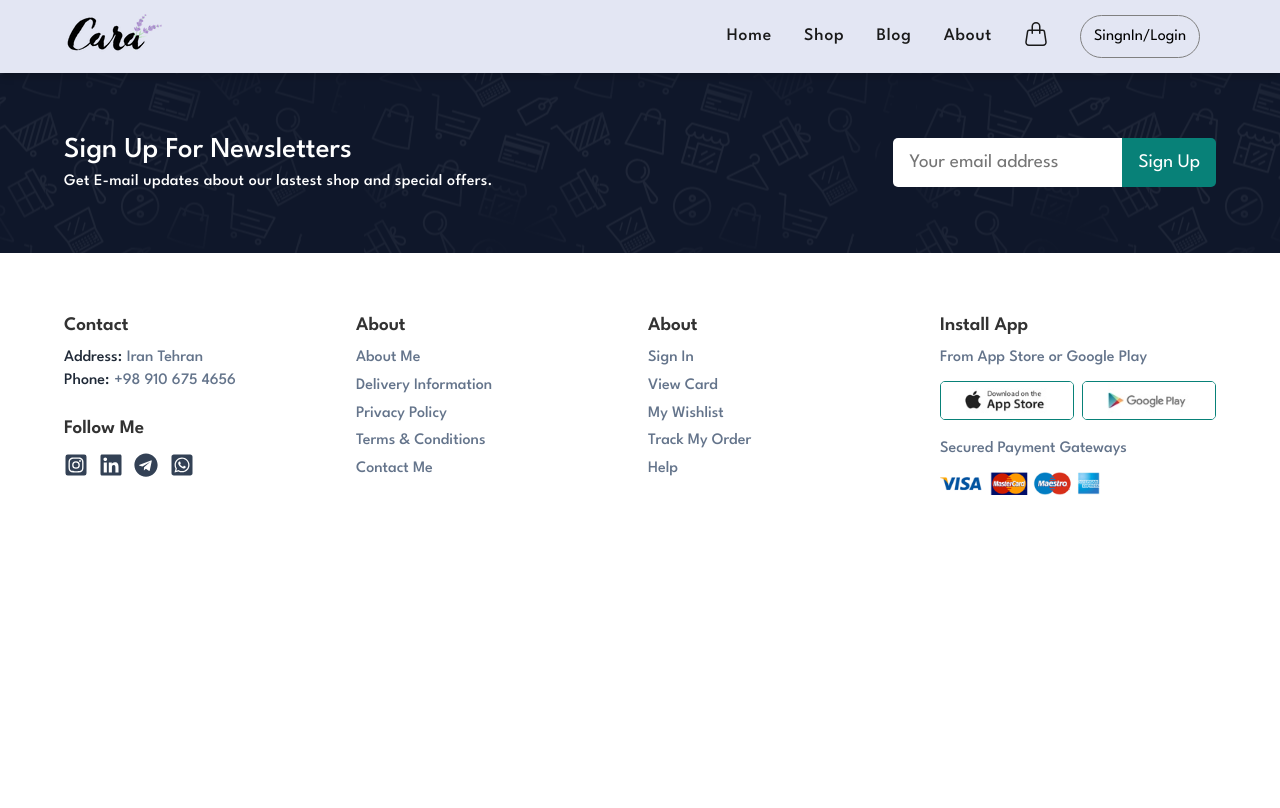
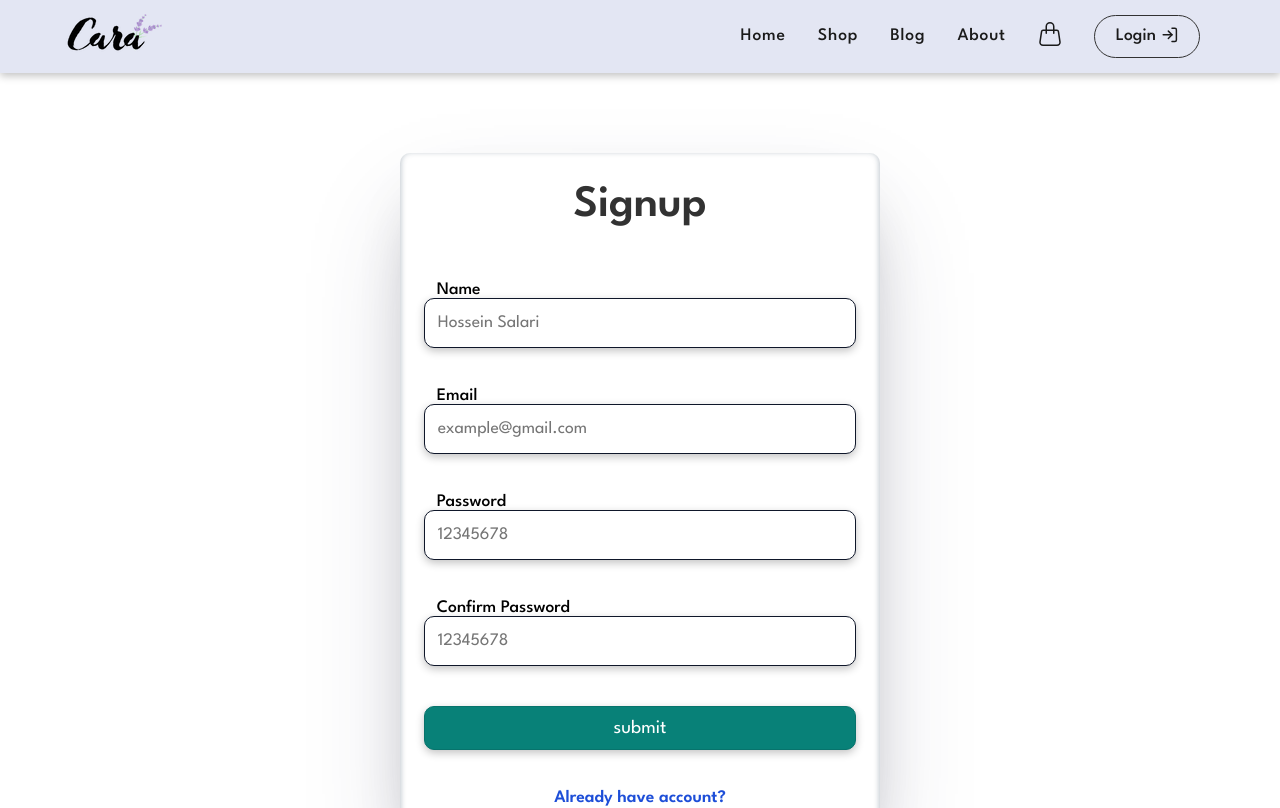
Before and after one commit to Hooseinsalari/Cara, a React (Create React App) app: page /signup in a window 1280 px wide. Shown: the top 808 px of the page. Built offline with nearby package versions, Linux system fonts and the light colour scheme.

Commit message:
create login and signup pages and create scroll up component and add login link in responsive nav menu

```diff
--- a/src/App.js
+++ b/src/App.js
@@ -1,28 +1,35 @@
-import './App.css';
-import {Routes, Route} from "react-router-dom";
+import "./App.css";
+import { Routes, Route } from "react-router-dom";
 
 // context
-import CartContextProvider from './context/CartContextProvider';
+import CartContextProvider from "./context/CartContextProvider";
 
 // pages
-import HomePage from './pages/HomePage';
-import ShopPage from './pages/ShopPage';
-import CartPage from './pages/CartPage';
+import HomePage from "./pages/HomePage";
+import ShopPage from "./pages/ShopPage";
+import CartPage from "./pages/CartPage";
+import LoginPage from "./pages/LoginPage";
+import SignupPage from "./pages/SignupPage";
 
 // components
-import Navbar from './components/shared/Navbar';
-import Footer from './components/shared/Footer';
+import Navbar from "./components/shared/Navbar";
+import Footer from "./components/shared/Footer";
+import ScrollToTop from "./helper/ScrollToTop";
 
 function App() {
   return (
     <CartContextProvider>
       <div className="App">
         <Navbar />
-        <Routes>
-          <Route path='/cart' element={<CartPage />} />
-          <Route path='/shop' element={<ShopPage />} />
-          <Route path='/' element={<HomePage />} />
-        </Routes>
+        <ScrollToTop>
+          <Routes>
+            <Route path="/signup" element={<SignupPage />} />
+            <Route path="/login" element={<LoginPage />} />
+            <Route path="/cart" element={<CartPage />} />
+            <Route path="/shop" element={<ShopPage />} />
+            <Route path="/" element={<HomePage />} />
+          </Routes>
+        </ScrollToTop>
         <Footer />
       </div>
     </CartContextProvider>
--- a/src/components/shared/Navbar.js
+++ b/src/components/shared/Navbar.js
@@ -11,6 +11,7 @@ import logo from "../../img/logo.png";
 import { FaBars } from "react-icons/fa";
 import { BsHandbag } from "react-icons/bs";
 import { IoMdClose } from "react-icons/io";
+import { FiLogIn } from "react-icons/fi";
 
 const Navbar = () => {
   const [toggle, setToggle] = useState(false);
@@ -43,8 +44,28 @@ const Navbar = () => {
               : styles.nav__menu
           }
         >
-          <div onClick={menuHandler} className={styles.nav__close}>
-            <IoMdClose />
+          <div className={styles["nav__menu-top"]}>
+            <div onClick={menuHandler} className={styles.nav__close}>
+              <IoMdClose />
+            </div>
+
+            <NavLink
+              onClick={() => setToggle(false)}
+              to="/login"
+              className={({ isActive }) =>
+                isActive
+                  ? [
+                      styles["nav__account-top"],
+                      styles["nav__account-top-active"],
+                    ].join(" ")
+                  : styles['nav__account-top']
+              }
+            >
+              Login{" "}
+              <span>
+                <FiLogIn />
+              </span>
+            </NavLink>
           </div>
           <ul className={styles.nav__list}>
             <li className={styles.nav__item}>
@@ -122,9 +143,21 @@ const Navbar = () => {
           <BsHandbag />
         </NavLink>
 
-        <div className={styles.nav__account}>
-          <span>SingnIn/Login</span>
-        </div>
+        <NavLink
+          to="/login"
+          className={({ isActive }) =>
+            isActive
+              ? [styles["nav__account"], styles["nav__account-active"]].join(
+                  " "
+                )
+              : styles.nav__account
+          }
+        >
+          Login{" "}
+          <span>
+            <FiLogIn />
+          </span>
+        </NavLink>
       </div>
     </nav>
   );
--- a/src/components/shared/Navbar.module.css
+++ b/src/components/shared/Navbar.module.css
@@ -14,6 +14,10 @@
 .nav__right {
     display: flex;
     align-items: center;
+}
+
+.nav__menu-top {
+    display: none;
 }
 
 .nav__close, .nav__toggle {
@@ -82,11 +86,41 @@
     color: #088178;
 }
 
-.nav__account {
-    border: 1px solid gray;
-    padding: .8rem;
+/* nav__account-top active in nav menu in movile */
+
+.nav__account, .nav__account-top {
+    display: inline-block;
+    border: 1px solid #323232;
+    padding: .6rem 1.3rem;
     margin: 0 1rem;
     border-radius: 25px;
+    text-decoration: none;
+    font-size: 1.1rem;
+    display: flex;
+    align-items: center;
+    justify-content: center;
+    color: #1a1a1a;
+    font-weight: 500;
+    transition: 0.3s ease-in-out;
+}
+
+.nav__account-active, .nav__account-top-active {
+    border: 1px solid #088178;
+    color: #088178;
+}
+
+.nav__account:hover , .nav__account-top:hover {
+    box-shadow: rgba(99, 99, 99, 0.2) 0px 2px 8px 0px;
+}
+
+.nav__account span , .nav__account-top span{
+    margin-left: 0.3rem;
+    transition: 0.3s ease-in-out;
+}
+
+.nav__account:hover span , .nav__account-top:hover span{
+    transform: translateX(3px);
+    color: #088178;
 }
 /* media queris */
 @media (max-width: 768px) {
@@ -129,7 +163,7 @@
         background-color: #e4e6f4;
         width: 100%;
         border-radius: 0 0 20px 20px;
-        padding: 2rem;
+        padding: 2rem 1rem;
         box-shadow: rgba(0, 0, 0, 0.24) 0px 3px 8px;
         transition: 0.5s ease;
         z-index: 1000;
@@ -148,10 +182,16 @@
         margin: 1rem auto;
     }
 
+    .nav__menu-top {
+        display: flex;
+        align-items: center;
+        justify-content: space-between;
+        width: 100%;
+        margin-bottom: 2rem;
+    }
+
     .nav__close {
         display: block;
-        margin: 1rem auto;
-        width: 100%;
         text-align: left;
         font-size: 1.8rem;
         cursor: pointer;
@@ -162,6 +202,10 @@
     .nav__account {
         display: none;
     }
+
+    .nav__account-top {
+        display: flex;
+    }
 }
 
 @media (max-width: 425px) {
--- /dev/null
+++ b/src/helper/ScrollToTop.js
@@ -0,0 +1,15 @@
+// this component help us when route changed scroll change to top
+
+import React, { useEffect, Fragment } from "react";
+import { useLocation } from "react-router-dom";
+
+const ScrollToTop = ({ history, children }) => {
+    const {pathname} = useLocation();
+  useEffect(() => {
+    window.scrollTo(0, 0)
+  }, [pathname]);
+
+  return <Fragment>{children}</Fragment>;
+};
+
+export default ScrollToTop;
--- /dev/null
+++ b/src/pages/LoginPage.js
@@ -0,0 +1,46 @@
+import React from "react";
+import { Link } from "react-router-dom";
+
+// style
+import styles from "./LoginPage.module.css";
+
+const LoginPage = () => {
+  return (
+    <div className={styles.login}>
+      <form className={styles.login__form}>
+        <div className={styles.login__title}>
+          <h2>Login</h2>
+        </div>
+        <div className={styles.login__section}>
+          <label className={styles.login__label} htmlFor="email">
+            Email
+          </label>
+          <input
+            className={styles.login__input}
+            type="email"
+            id="email"
+            placeholder="example@gmail.com"
+          />
+        </div>
+
+        <div className={styles.login__section}>
+          <label className={styles.login__label} htmlFor="password">
+            Password
+          </label>
+          <input
+            className={styles.login__input}
+            type="password"
+            id="password"
+            placeholder="12345678"
+          />
+        </div>
+
+        <button className={styles.login__submit}>submit</button>
+
+        <Link className={styles.login__link} to="/signup">Create account</Link>
+      </form>
+    </div>
+  );
+};
+
+export default LoginPage;
--- /dev/null
+++ b/src/pages/LoginPage.module.css
@@ -0,0 +1,85 @@
+.login {
+  min-height: 90vh;
+  display: flex;
+  align-items: center;
+  justify-content: center;
+  flex-direction: column;
+}
+
+.login__form {
+  border-radius: 10px;
+  padding: 2rem 1.5rem;
+  margin: 6rem auto;
+  width: 30rem;
+  box-shadow: rgba(50, 50, 93, 0.25) 0px 50px 100px -20px,
+    rgba(0, 0, 0, 0.3) 0px 30px 60px -30px,
+    rgba(10, 37, 64, 0.35) 0px -2px 6px 0px inset;
+}
+
+.login__title h2 {
+  font-size: 2.8rem;
+  margin-bottom: 3.5rem;
+  color: #323232;
+  font-weight: 600;
+}
+
+.login__section {
+  display: flex;
+  align-items: flex-start;
+  justify-content: center;
+  flex-direction: column;
+  margin: 2.5rem auto;
+}
+
+.login__label {
+  font-size: 1.1rem;
+  font-weight: 500;
+  margin-left: 0.8rem;
+}
+
+.login__input {
+  padding: 1rem 0.8rem;
+  font-size: 1.1rem;
+  width: 100%;
+  border-radius: 10px;
+  border: 1px solid #0f172a;
+  outline: none;
+  box-shadow: rgba(0, 0, 0, 0.24) 0px 3px 8px;
+}
+
+.login__input:focus {
+  background-color: #f0fdf4;
+}
+
+.login__submit {
+  width: 100%;
+  font-size: 1.2rem;
+  padding: 0.8rem;
+  border-radius: 10px;
+  border: 1px solid #07736c;
+  background-color: #088178;
+  color: #fff;
+  cursor: pointer;
+  margin-bottom: 2.5rem;
+  transition: 0.3s ease-in-out;
+  box-shadow: rgba(0, 0, 0, 0.24) 0px 3px 8px;
+}
+
+.login__submit:hover {
+  background-color: #07736c;
+}
+
+.login__link {
+  text-decoration: none;
+  font-size: 1.1rem;
+  font-weight: 600;
+  color: #1d4ed8;
+}
+
+/* responsive */
+@media (max-width: 530px) {
+    .login__form {
+        width: 90%;
+        margin: 3rem auto;
+    }
+}
--- /dev/null
+++ b/src/pages/SignupPage.js
@@ -0,0 +1,74 @@
+import React from "react";
+import { Link } from "react-router-dom";
+
+// style
+import styles from "./SignupPage.module.css";
+
+const SignupPage = () => {
+  return (
+    <div>
+      <div className={styles.signup}>
+        <form className={styles.signup__form}>
+          <div className={styles.signup__title}>
+            <h2>Signup</h2>
+          </div>
+          <div className={styles.signup__section}>
+            <label className={styles.signup__label} htmlFor="name">
+              Name
+            </label>
+            <input
+              className={styles.signup__input}
+              type="text"
+              id="name"
+              placeholder="Hossein Salari"
+            />
+          </div>
+
+          <div className={styles.signup__section}>
+            <label className={styles.signup__label} htmlFor="email">
+              Email
+            </label>
+            <input
+              className={styles.signup__input}
+              type="email"
+              id="email"
+              placeholder="example@gmail.com"
+            />
+          </div>
+
+          <div className={styles.signup__section}>
+            <label className={styles.signup__label} htmlFor="password">
+              Password
+            </label>
+            <input
+              className={styles.signup__input}
+              type="password"
+              id="password"
+              placeholder="12345678"
+            />
+          </div>
+
+          <div className={styles.signup__section}>
+            <label className={styles.signup__label} htmlFor="confirmPassword">
+              Confirm Password
+            </label>
+            <input
+              className={styles.signup__input}
+              type="password"
+              id="confirmPassword"
+              placeholder="12345678"
+            />
+          </div>
+
+          <button className={styles.signup__submit}>submit</button>
+
+          <Link className={styles.signup__link} to="/login">
+            Already have account?
+          </Link>
+        </form>
+      </div>
+    </div>
+  );
+};
+
+export default SignupPage;
--- /dev/null
+++ b/src/pages/SignupPage.module.css
@@ -0,0 +1,85 @@
+.signup {
+  min-height: 90vh;
+  display: flex;
+  align-items: center;
+  justify-content: center;
+  flex-direction: column;
+}
+
+.signup__form {
+  border-radius: 10px;
+  padding: 2rem 1.5rem;
+  margin: 5rem auto;
+  width: 30rem;
+  box-shadow: rgba(50, 50, 93, 0.25) 0px 50px 100px -20px,
+    rgba(0, 0, 0, 0.3) 0px 30px 60px -30px,
+    rgba(10, 37, 64, 0.35) 0px -2px 6px 0px inset;
+}
+
+.signup__title h2 {
+  font-size: 2.8rem;
+  margin-bottom: 3.5rem;
+  color: #323232;
+  font-weight: 600;
+}
+
+.signup__section {
+  display: flex;
+  align-items: flex-start;
+  justify-content: center;
+  flex-direction: column;
+  margin: 2.5rem auto;
+}
+
+.signup__label {
+  font-size: 1.1rem;
+  font-weight: 500;
+  margin-left: 0.8rem;
+}
+
+.signup__input {
+  padding: 1rem 0.8rem;
+  font-size: 1.1rem;
+  width: 100%;
+  border-radius: 10px;
+  border: 1px solid #0f172a;
+  outline: none;
+  box-shadow: rgba(0, 0, 0, 0.24) 0px 3px 8px;
+}
+
+.signup__input:focus {
+  background-color: #f0fdf4;
+}
+
+.signup__submit {
+  width: 100%;
+  font-size: 1.2rem;
+  padding: 0.8rem;
+  border-radius: 10px;
+  border: 1px solid #07736c;
+  background-color: #088178;
+  color: #fff;
+  cursor: pointer;
+  margin-bottom: 2.5rem;
+  transition: 0.3s ease-in-out;
+  box-shadow: rgba(0, 0, 0, 0.24) 0px 3px 8px;
+}
+
+.signup__submit:hover {
+  background-color: #07736c;
+}
+
+.signup__link {
+  text-decoration: none;
+  font-size: 1.1rem;
+  font-weight: 600;
+  color: #1d4ed8;
+}
+
+/* responsive */
+@media (max-width: 530px) {
+    .signup__form {
+        width: 90%;
+        margin: 3rem auto;
+    }
+}
```
